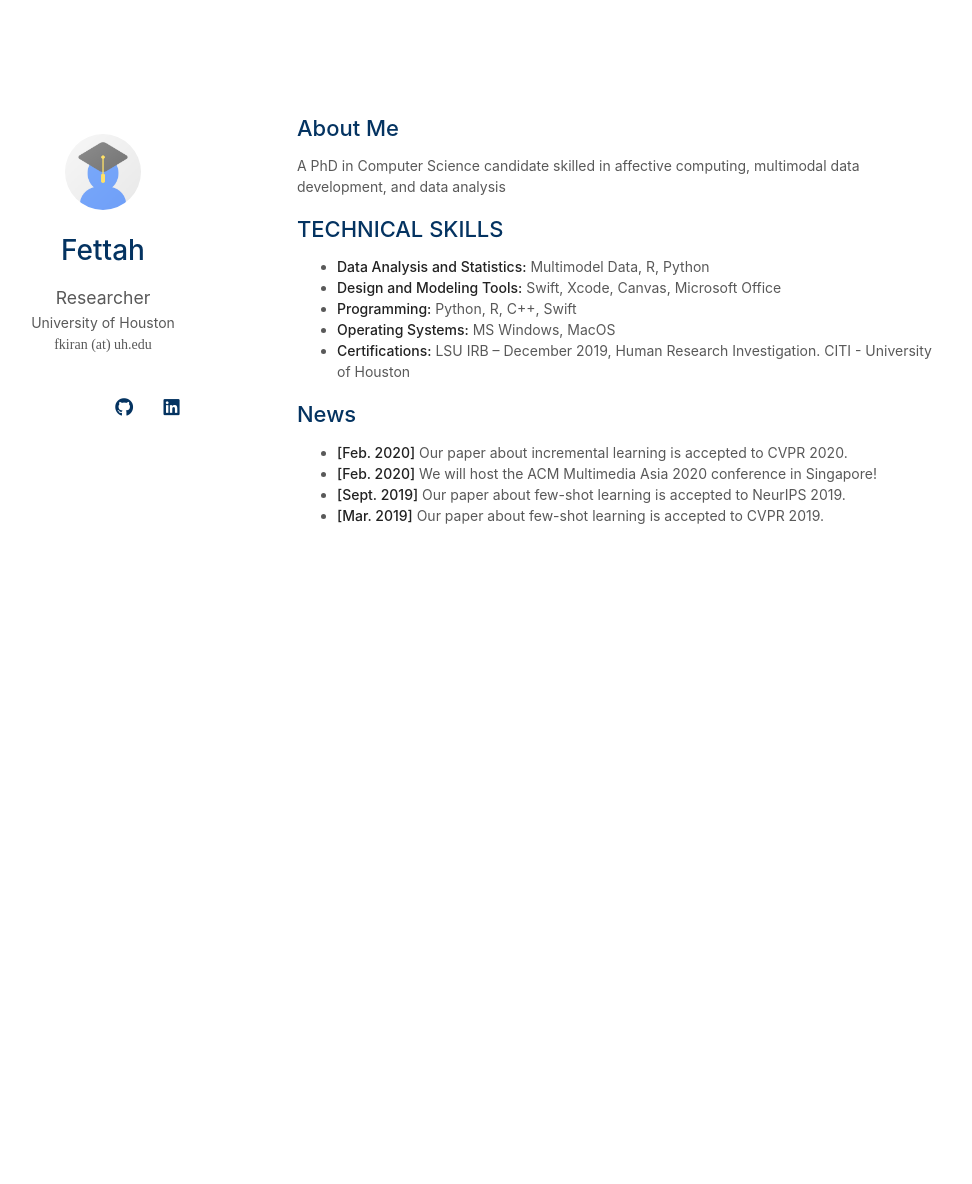
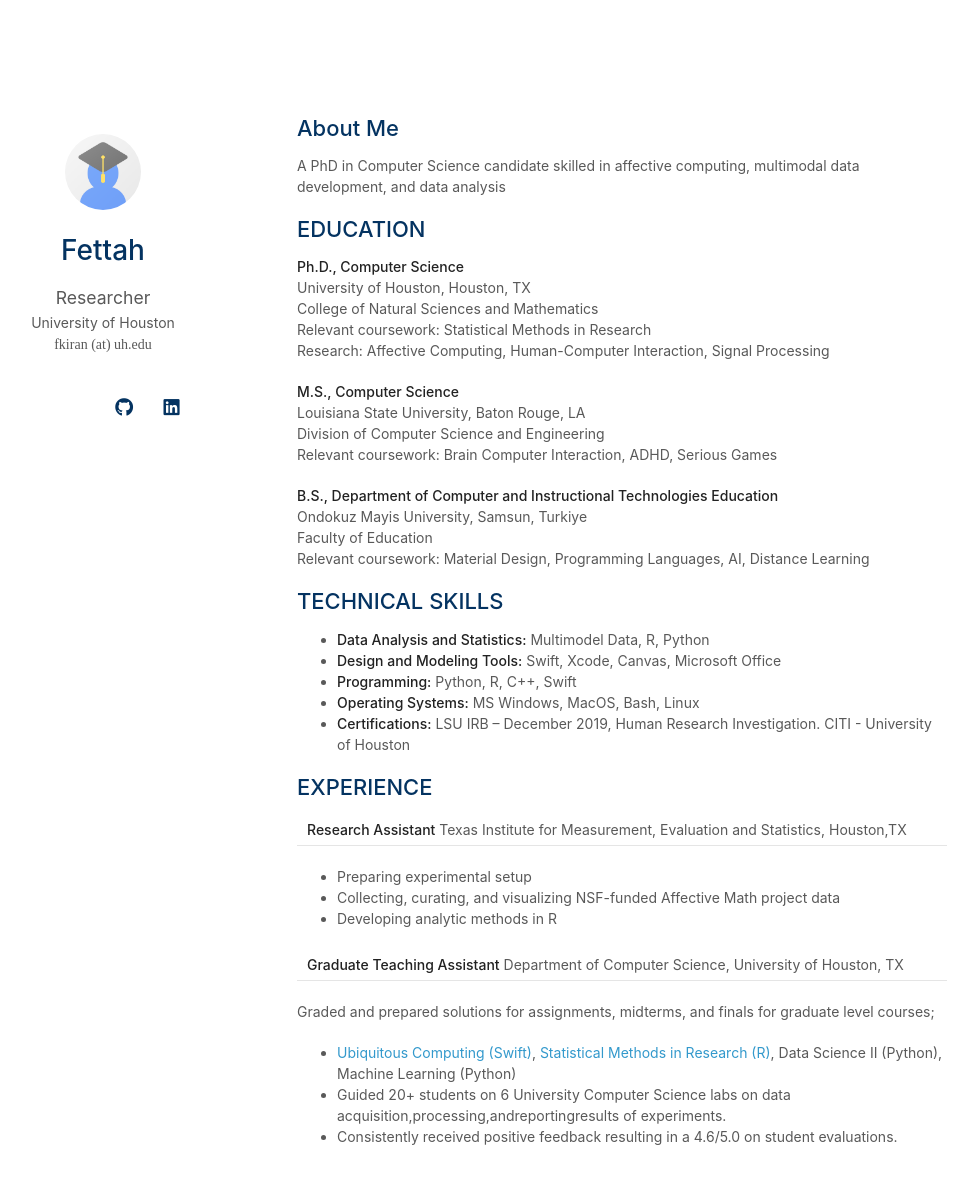
Before and after one commit to f-kiran/f-kiran.github.io, a Jekyll site: the page built from index.md, in a window 1280 px wide and 1238 px high. Shown: the top 1184 px of the window, without its empty margins (173-1145 px from the left). Built offline with Jekyll 4.4.1, drawn with Linux system fonts in a browser that asks for light colours; nearby versions of some CDN libraries; a style sheet for code colours, icons or effects is not loaded; our own code applies the rules of GitHub Pages for plain Markdown files.

Commit message:
Add Education and Experience

```diff
--- a/index.md
+++ b/index.md
@@ -6,20 +6,50 @@ layout: homepage
 
 A PhD in Computer Science candidate skilled in affective computing, multimodal data development, and data analysis
 
+
+## EDUCATION
+
+**Ph.D., Computer Science** \
+University of Houston, Houston, TX \
+College of Natural Sciences and Mathematics \
+Relevant coursework: Statistical Methods in Research \
+Research: Affective Computing, Human-Computer Interaction, Signal Processing
+
+**M.S., Computer Science** \
+Louisiana State University, Baton Rouge, LA \
+Division of Computer Science and Engineering \
+Relevant coursework: Brain Computer Interaction, ADHD, Serious Games
+
+
+**B.S., Department of Computer and Instructional Technologies Education** \
+Ondokuz Mayis University, Samsun, Turkiye \
+Faculty of Education \
+Relevant coursework: Material Design, Programming Languages, AI, Distance Learning
+
 ## TECHNICAL SKILLS
 
 - **Data Analysis and Statistics:** Multimodel Data, R, Python
 - **Design and Modeling Tools:** Swift, Xcode, Canvas, Microsoft Office
 - **Programming:** Python, R, C++, Swift
-- **Operating Systems:** MS Windows, MacOS
+- **Operating Systems:** MS Windows, MacOS, Bash, Linux
 - **Certifications:** LSU IRB – December 2019, Human Research Investigation. CITI - University of Houston
 
-## News
+## EXPERIENCE
 
-- **[Feb. 2020]** Our paper about incremental learning is accepted to CVPR 2020.
-- **[Feb. 2020]** We will host the ACM Multimedia Asia 2020 conference in Singapore!
-- **[Sept. 2019]** Our paper about few-shot learning is accepted to NeurIPS 2019.
-- **[Mar. 2019]** Our paper about few-shot learning is accepted to CVPR 2019.
+| **Research Assistant** Texas Institute for Measurement, Evaluation and Statistics, Houston,TX
+
+- Preparing experimental setup
+- Collecting, curating, and visualizing NSF-funded Affective Math project data
+- Developing analytic methods in R
+
+| **Graduate Teaching Assistant** Department of Computer Science, University of Houston, TX
+
+Graded and prepared solutions for assignments, midterms, and finals for graduate level courses;
+- [Ubiquitous Computing (Swift)](https://cpl.uh.edu/index.php/courses/28-ubiquitous-computing/251-fall-2020), [Statistical Methods in Research (R)](https://cpl.uh.edu/index.php/courses/29-statistical-methods-in-research/253-spring-2023),
+Data Science II (Python), Machine Learning (Python)
+- Guided 20+ students on 6 University Computer Science labs on data acquisition,processing,andreportingresults of experiments.
+- Consistently received positive feedback resulting in a 4.6/5.0 on student evaluations.
+
 
 <!-- {% include_relative _includes/publications.md %} -->
 
```
Also changed, not shown: 1 other file.
